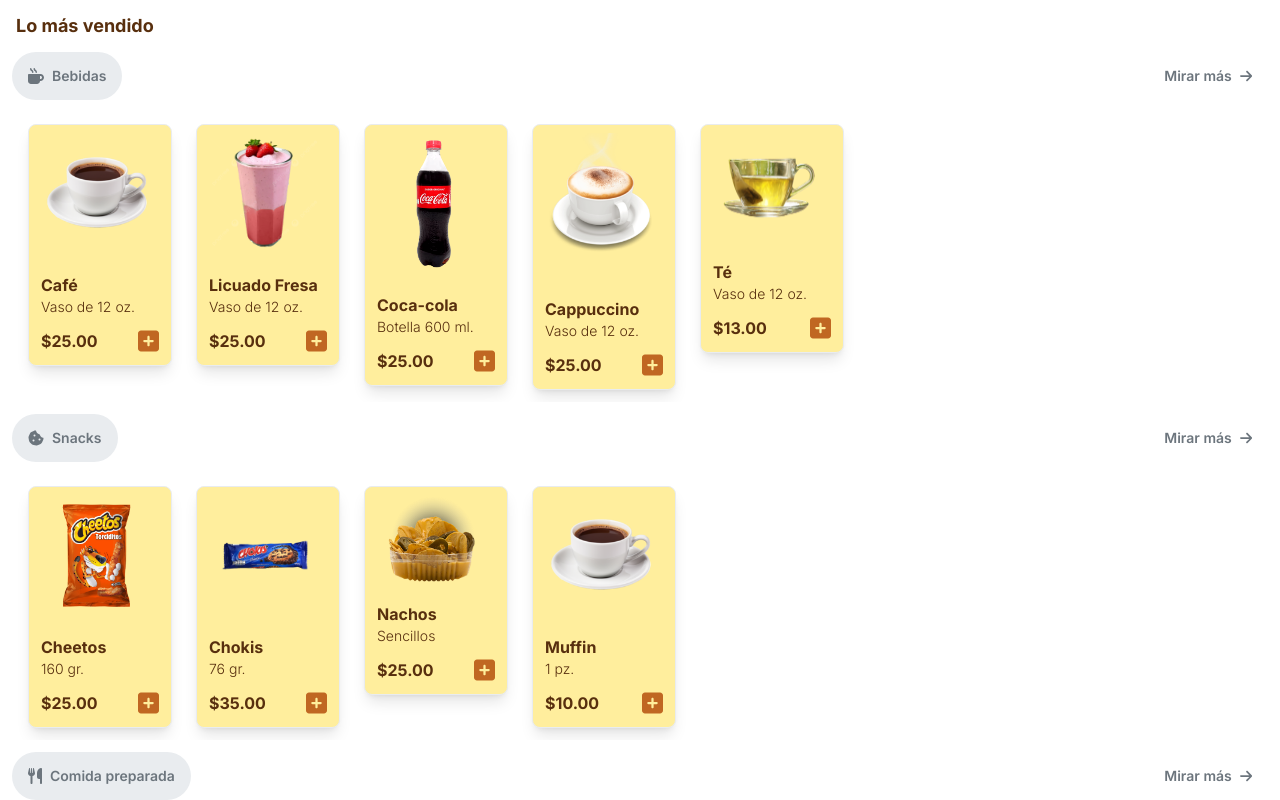
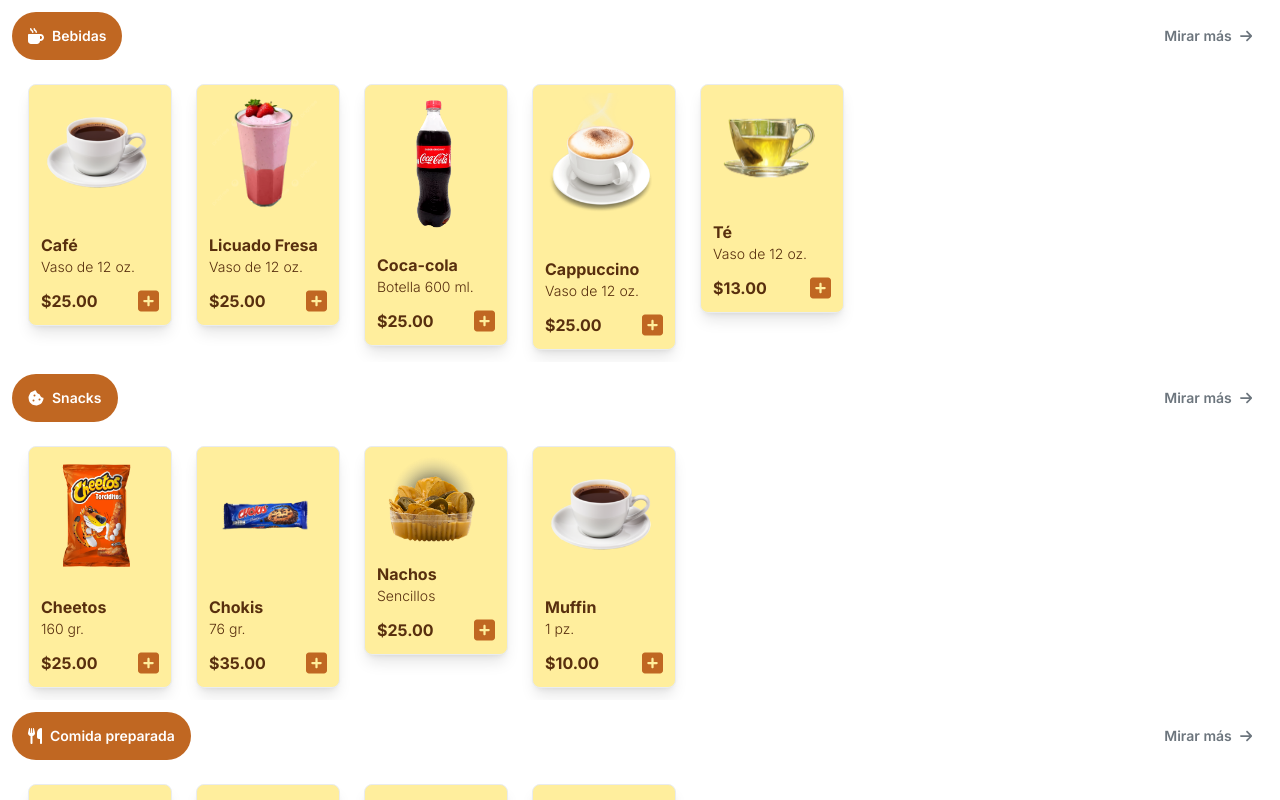
Before and after one commit to Magi3654/cafetec, a Next.js app: page /top in a window 1280 px wide. Shown: the top 800 px of the page. Built offline with nearby package versions, Linux system fonts and the light colour scheme.

Commit message:
nueva distribucion main

```diff
--- a/src/app/encabezado/Encabezado.jsx
+++ b/src/app/encabezado/Encabezado.jsx
@@ -6,7 +6,7 @@ import Drinks from '../drinks/page';
 const Encabezado = ({title, icon, route=''}) => {
   return (
     <div className='flex flex-1 justify-between'>
-        <button type="button" className="text-darkGray bg-gray focus:ring-2 focus:outline-none font-medium rounded-full text-sm px-4 py-2 text-center inline-flex items-center m-3">
+        <button type="button" className="text-white bg-lightBrown focus:ring-2 focus:outline-none font-medium rounded-full text-sm px-4 py-2 text-center inline-flex items-center m-3">
             {icon}
             <span className='font-semibold' style={{whiteSpace: 'nowrap'}}>{title}</span>
         </button>
--- a/src/app/main/page.jsx
+++ b/src/app/main/page.jsx
@@ -1,9 +1,8 @@
 import React from 'react'
 import Menu from '../menu/page'
 import Search from '../search/page'
-import Drinks from '../top/page'
+import Top from '../top/page'
 import Dropdown from '../dropdown/Dropdown'
-import Link from 'next/link'
 
 const Main = () => {
     return (
@@ -12,8 +11,7 @@ const Main = () => {
                 <Dropdown/>
             </div>
             <Search></Search>
-            <Menu></Menu>
-            <Drinks></Drinks>
+            <Top></Top>
         </div>
     )
 }
--- a/src/app/top/page.jsx
+++ b/src/app/top/page.jsx
@@ -6,12 +6,11 @@ import Encabezado from '../encabezado/Encabezado';
 const Top = () => {
     return (
         <div className='flex flex-col'>
-            <p className='text-lg text-brown font-bold mx-4 pt-3'>Lo más vendido</p>
             <section>
                 <Encabezado
                     title={'Bebidas'}
                     route={'/drinks'}
-                    icon={<svg xmlns="http://www.w3.org/2000/svg" viewBox="0 0 512 512" fill="#6c757d" className="h-4 mr-2 my-2">
+                    icon={<svg xmlns="http://www.w3.org/2000/svg" viewBox="0 0 512 512" fill="#fff" className="h-4 mr-2 my-2">
                     <path d="M88 0C74.7 0 64 10.7 64 24c0 38.9 23.4 59.4 39.1 73.1l1.1 1C120.5 112.3 128 119.9 128 136c0 13.3 10.7 24 24 24s24-10.7 24-24c0-38.9-23.4-59.4-39.1-73.1l-1.1-1C119.5 47.7 112 40.1 112 24c0-13.3-10.7-24-24-24zM32 192c-17.7 0-32 14.3-32 32V416c0 53 43 96 96 96H288c53 0 96-43 96-96h16c61.9 0 112-50.1 112-112s-50.1-112-112-112H352 32zm352 64h16c26.5 0 48 21.5 48 48s-21.5 48-48 48H384V256zM224 24c0-13.3-10.7-24-24-24s-24 10.7-24 24c0 38.9 23.4 59.4 39.1 73.1l1.1 1C232.5 112.3 240 119.9 240 136c0 13.3 10.7 24 24 24s24-10.7 24-24c0-38.9-23.4-59.4-39.1-73.1l-1.1-1C231.5 47.7 224 40.1 224 24z"/>
                     </svg>}
                 />
@@ -56,7 +55,7 @@ const Top = () => {
                 <Encabezado
                     title={'Snacks'}
                     route={'/snacks'}
-                    icon={<svg xmlns="http://www.w3.org/2000/svg" viewBox="0 0 512 512" fill="#6c757d" className="h-4 mr-2 my-2">
+                    icon={<svg xmlns="http://www.w3.org/2000/svg" viewBox="0 0 512 512" fill="#fff" className="h-4 mr-2 my-2">
                     <path d="M257.5 27.6c-.8-5.4-4.9-9.8-10.3-10.6v0c-22.1-3.1-44.6 .9-64.4 11.4l-74 39.5C89.1 78.4 73.2 94.9 63.4 115L26.7 190.6c-9.8 20.1-13 42.9-9.1 64.9l14.5 82.8c3.9 22.1 14.6 42.3 30.7 57.9l60.3 58.4c16.1 15.6 36.6 25.6 58.7 28.7l83 11.7c22.1 3.1 44.6-.9 64.4-11.4l74-39.5c19.7-10.5 35.6-27 45.4-47.2l36.7-75.5c9.8-20.1 13-42.9 9.1-64.9v0c-.9-5.3-5.3-9.3-10.6-10.1c-51.5-8.2-92.8-47.1-104.5-97.4c-1.8-7.6-8-13.4-15.7-14.6c-54.6-8.7-97.7-52-106.2-106.8zM208 144a32 32 0 1 1 0 64 32 32 0 1 1 0-64zM144 336a32 32 0 1 1 64 0 32 32 0 1 1 -64 0zm224-64a32 32 0 1 1 0 64 32 32 0 1 1 0-64z"/>
                     </svg>}
                 />
@@ -95,7 +94,7 @@ const Top = () => {
                 <Encabezado
                     title={'Comida preparada'}
                     route={'/food'}
-                    icon={<svg xmlns="http://www.w3.org/2000/svg" viewBox="0 0 448 512" fill="#6c757d" className="h-4 mr-2 my-2">
+                    icon={<svg xmlns="http://www.w3.org/2000/svg" viewBox="0 0 448 512" fill="#fff" className="h-4 mr-2 my-2">
                     <path d="M416 0C400 0 288 32 288 176V288c0 35.3 28.7 64 64 64h32V480c0 17.7 14.3 32 32 32s32-14.3 32-32V352 240 32c0-17.7-14.3-32-32-32zM64 16C64 7.8 57.9 1 49.7 .1S34.2 4.6 32.4 12.5L2.1 148.8C.7 155.1 0 161.5 0 167.9c0 45.9 35.1 83.6 80 87.7V480c0 17.7 14.3 32 32 32s32-14.3 32-32V255.6c44.9-4.1 80-41.8 80-87.7c0-6.4-.7-12.8-2.1-19.1L191.6 12.5c-1.8-8-9.3-13.3-17.4-12.4S160 7.8 160 16V150.2c0 5.4-4.4 9.8-9.8 9.8c-5.1 0-9.3-3.9-9.8-9L127.9 14.6C127.2 6.3 120.3 0 112 0s-15.2 6.3-15.9 14.6L83.7 151c-.5 5.1-4.7 9-9.8 9c-5.4 0-9.8-4.4-9.8-9.8V16zm48.3 152l-.3 0-.3 0 .3-.7 .3 .7z"/>
                     </svg>}
                 />
```
